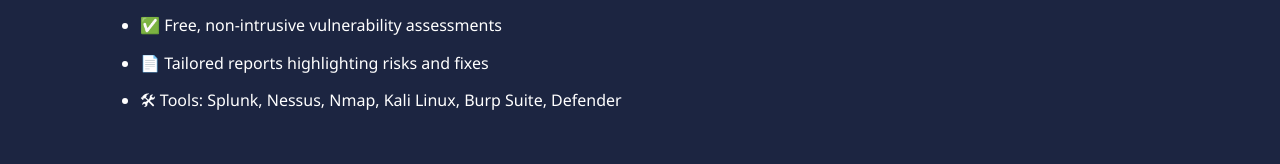
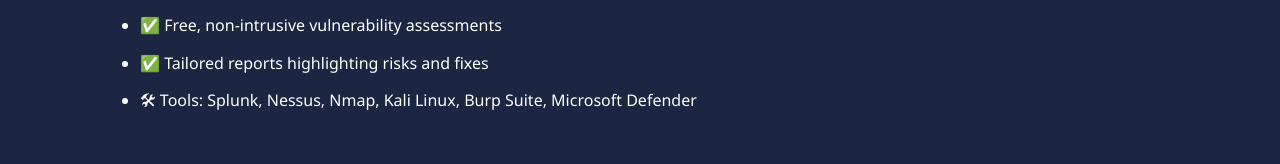
Before and after one commit to vinaypantra89/vulneralab-site, a plain HTML site: page index.html in a window 1280 px wide. Shown: the part 614-778 px from the top of the page. Drawn offline with Linux system fonts and the light colour scheme.

Commit message:
Update index.html

```diff
--- a/index.html
+++ b/index.html
@@ -39,8 +39,8 @@
       <h3>What We Offer</h3>
       <ul class="services">
         <li>✅ Free, non-intrusive vulnerability assessments</li>
-        <li>📄 Tailored reports highlighting risks and fixes</li>
-        <li>🛠 Tools: Splunk, Nessus, Nmap, Kali Linux, Burp Suite, Defender</li>
+        <li>✅ Tailored reports highlighting risks and fixes</li>
+        <li>🛠 Tools: Splunk, Nessus, Nmap, Kali Linux, Burp Suite, Microsoft Defender</li>
       </ul>
     </div>
   </section>
```
